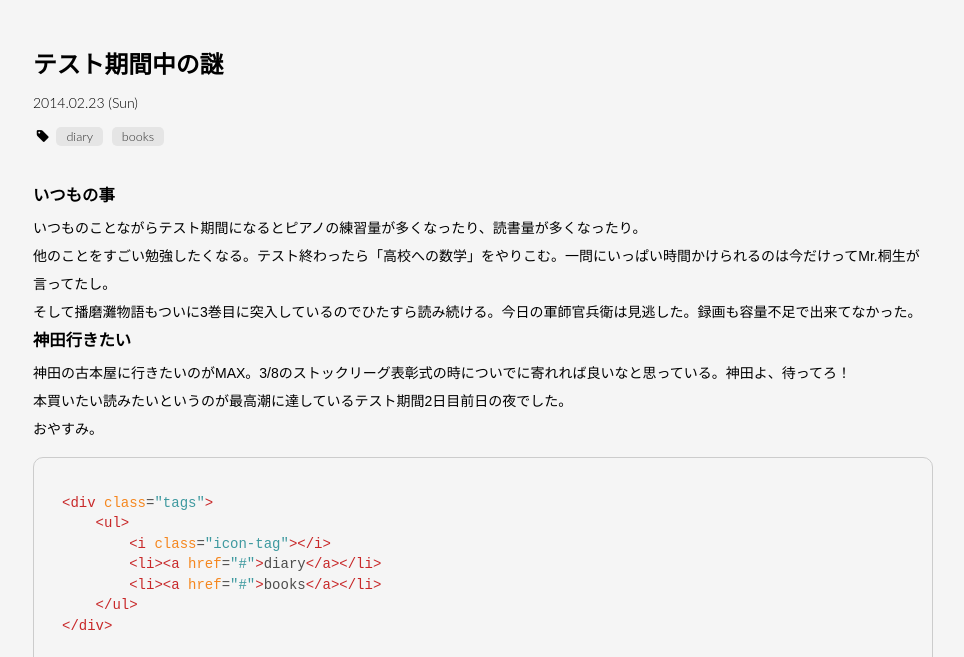
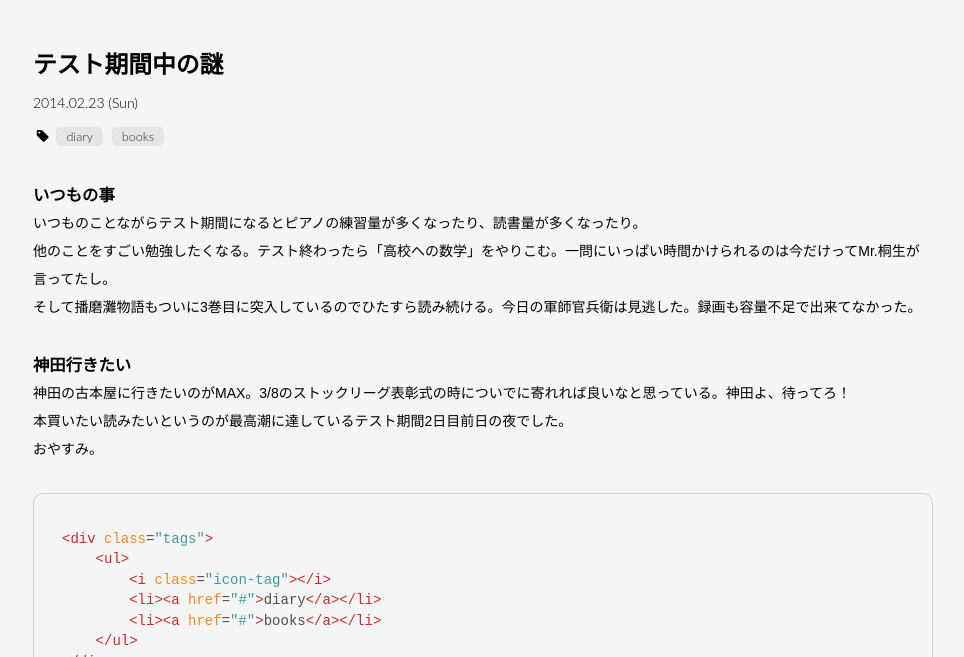
Before and after one commit to mu373/slntmemo, a plain HTML site: page index.html in a window 1280 px wide. Shown: the part 143-800 px from the top of the page, without its empty margins (157-1121 px from the left). Drawn offline with nearby package versions, Linux system fonts and the light colour scheme; files that its build step writes are made by us from their sources.

Commit message:
Update article content <p> margin

```diff
--- a/style.css
+++ b/style.css
@@ -191,7 +191,7 @@ div.tags ul li{
 
 /* 本文p */
 .content p {
-	margin: 5px 0 0 0;
+	margin: 0 0 30px 0;
  	font-family: "ヒラギノ角ゴ Pro W3", "Hiragino Kaku Gothic Pro", "メイリオ", Meiryo, "MS Pゴシック", "MS P Gothic", sans-serif;
 }
 
```
